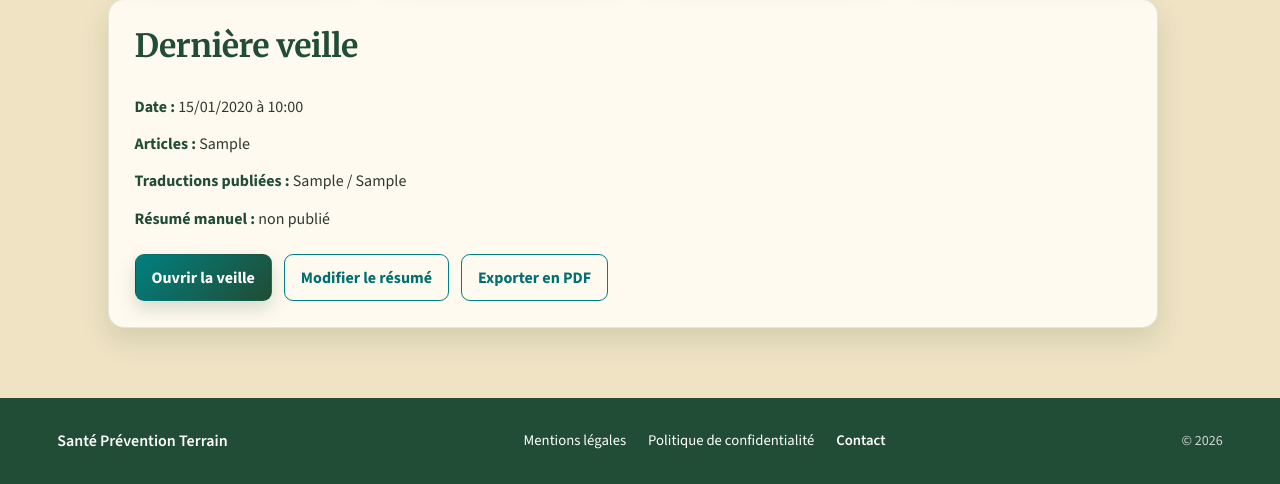
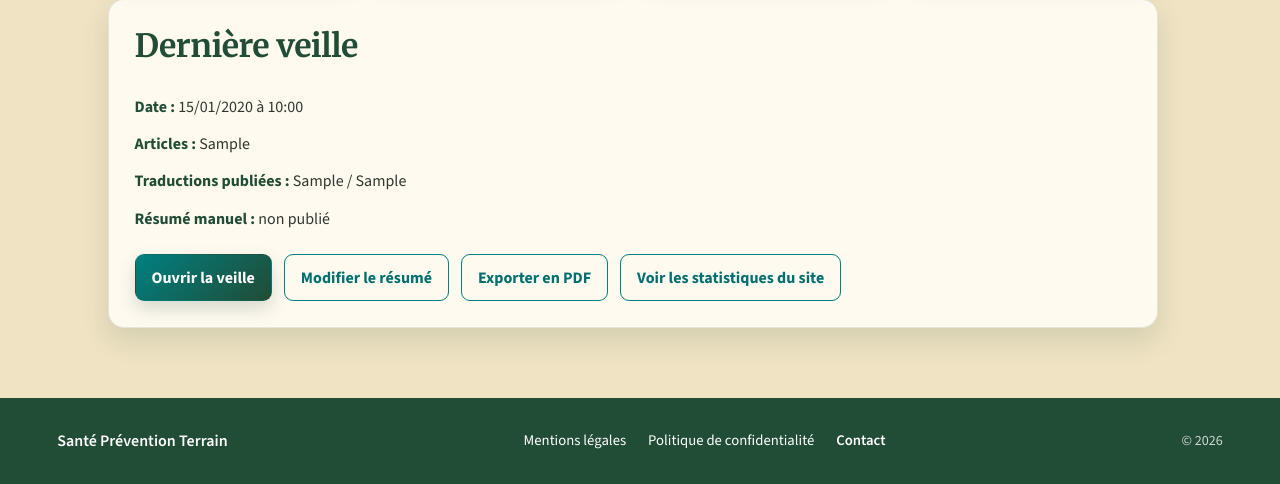
Before and after one commit to Babasite/Site-sante, a Django app: template accueil/templates/accueil/tableau_de_bord.html in a window 1280 px wide. Shown: the part 408-892 px from the top of the page. Run offline with Django 5.2, Linux system fonts and the light colour scheme; the template is opened without the code that fills it: most values are stand-ins (such as "Sample title", 1, 10 or a date in 2020); parts of the project's set-up code (start-up, migrations or seed data) failed here and were passed over.

Commit message:
Update tableau_de_bord.html

```diff
--- a/accueil/templates/accueil/tableau_de_bord.html
+++ b/accueil/templates/accueil/tableau_de_bord.html
@@ -282,7 +282,14 @@ h2 {
                 >
                     Exporter en PDF
                 </a>
-
+<a
+    class="bouton secondaire"
+    href="https://analytics.google.com/"
+    target="_blank"
+    rel="noopener noreferrer"
+>
+    Voir les statistiques du site
+</a>
             </div>
 
         {% else %}
```
